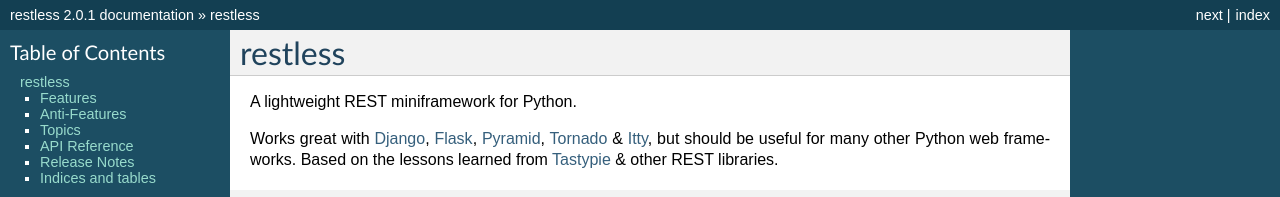
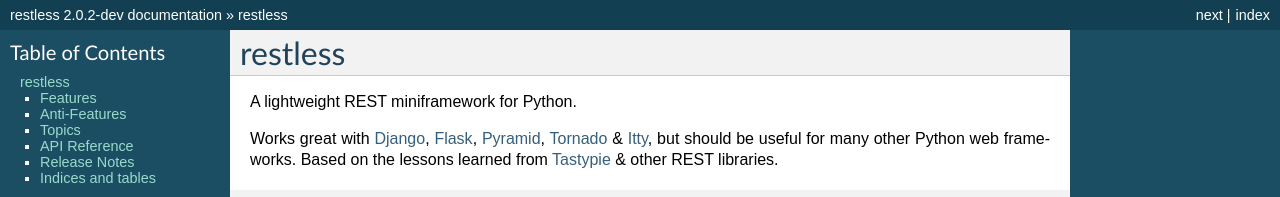
Before and after one commit to toastdriven/restless, a Sphinx documentation site: the page built from docs/index.rst, in a window 1280 px wide and 900 px high. Shown: the top 197 px of the window. Built offline with Sphinx 7.4.7, drawn with Linux system fonts in a browser that asks for light colours; some of the changed text lies outside the part shown.

Commit message:
Started the next dev cycle.

```diff
--- a/docs/conf.py
+++ b/docs/conf.py
@@ -53,9 +53,9 @@
 # built documents.
 #
 # The short X.Y version.
-version = '2.0.1'
+version = '2.0.2'
 # The full version, including alpha/beta/rc tags.
-release = '2.0.1'
+release = '2.0.2-dev'
 
 # The language for content autogenerated by Sphinx. Refer to documentation
 # for a list of supported languages.
--- a/restless/__init__.py
+++ b/restless/__init__.py
@@ -1,6 +1,6 @@
 __author__ = 'Daniel Lindsley'
 __license__ = 'BSD'
-__version__ = (2, 0, 1)
+__version__ = (2, 0, 2, 'dev')
 
 
 from .resources import Resource
--- a/setup.py
+++ b/setup.py
@@ -5,7 +5,7 @@
 
 setup(
     name='restless',
-    version='2.0.1',
+    version='2.0.2-dev',
     description='A lightweight REST miniframework for Python.',
     author='Daniel Lindsley',
     author_email='daniel@toastdriven.com',
```
